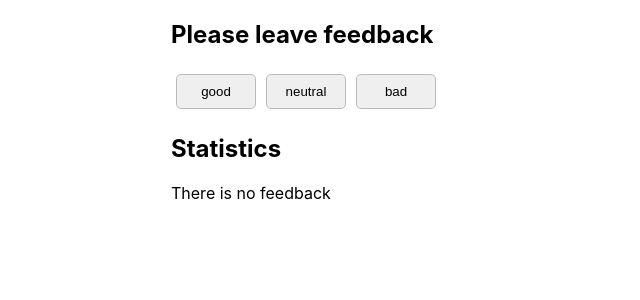
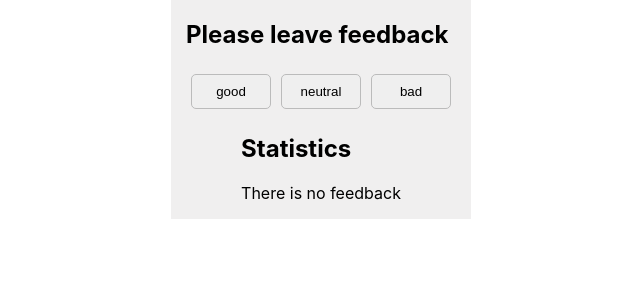
Before and after one commit to OleksandrStad/goit-react-hw-02-feedback, a React (Create React App) app: page / in a window 1280 px wide. Shown: the top 300 px of the page, without its empty margins (319-959 px from the left). Built offline with nearby package versions, Linux system fonts and the light colour scheme.

Commit message:
add style

```diff
--- a/src/components/Section/Section.styled.js
+++ b/src/components/Section/Section.styled.js
@@ -1,9 +1,13 @@
 import styled from 'styled-components';
 
 export const Container = styled.div`
- width: 300px;
-    padding-left: 15px;
-    padding-right: 15px;
-    margin: 0 auto;
-
-`
+ width:300px;
+  border-radius: 0px;
+  background : #f0efef;
+  box-shadow:32px 32px 64px #afaeae, -32px -32px 64 #ffffff;
+  display:flex;
+  margin:0 auto;
+  flex-direction:column;
+  justify-content:center;
+  align-items:center;
+`;
```
